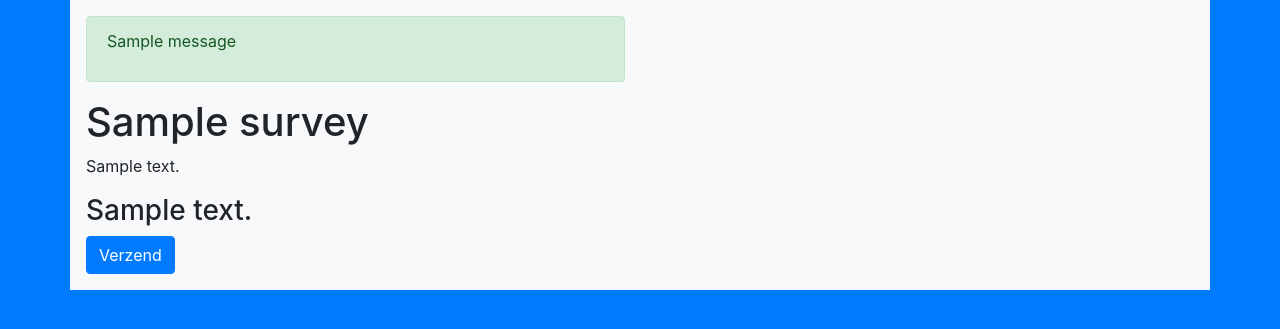
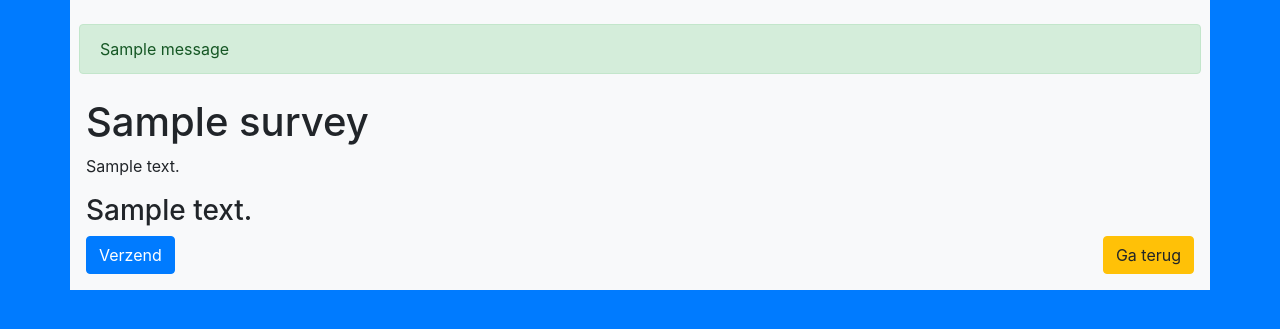
Before and after one commit to jorikslotman/CattleCam_web, a Django app: page /survey/assess/1 in a window 1280 px wide. Shown: the top 329 px of the page. Run offline with Django 3.2, Linux system fonts and the light colour scheme; tables that the repository leaves empty hold one stand-in row (values such as "Sample post"); one stand-in notice (Sample message) is shown; some libraries are stand-ins or nearby versions.

Commit message:
message update survey

```diff
--- a/cattleweb_root/cattleweb/apps/survey/templates/survey/assess.html
+++ b/cattleweb_root/cattleweb/apps/survey/templates/survey/assess.html
@@ -4,18 +4,7 @@
 {% block title %} Vragen {% endblock %}
 
 {% block content %}
-    {% if messages %}
-      <div class="row">
-      <div class="col-sm-6 col-sm-offset-3">
-          {% for message in messages %}
-          <div class="alert alert-{{ message.tags }}" role="alert">
-              <p>{{ message }}</p>
-          </div>
-          {% endfor %}
-        </div>
 
-      </div>
-    {% endif %}
 
     <h1> {{survey.public_title}} </h1>
     <p> {{survey.public_description}}</p>
@@ -60,9 +49,12 @@
 
     </div>
     {% endfor %}
-
-    <button type="submit" class="btn btn-primary">Verzend</button>
-
+    <div class="row">
+        <div class="col"><button type="submit" class="btn btn-primary">Verzend</button></div>
+        <div class="col text-right"><a class="btn btn-warning" href="{% url 'survey:index' %}" role="button">Ga terug</a></div>
+    </div>
     </form>
 
+
+
 {% endblock %}
--- a/cattleweb_root/cattleweb/apps/survey/views.py
+++ b/cattleweb_root/cattleweb/apps/survey/views.py
@@ -22,4 +22,5 @@ def assess(request,survey_id):
     return render(request, 'survey/assess.html',context=context)
 
 def process_survey(request):
+    messages.warning(request, 'Functie niet beschikbaar.')
     return redirect('survey:index')
--- /dev/null
+++ b/cattleweb_root/cattleweb/templates/cattleweb/components/messages.html
@@ -0,0 +1,12 @@
+{% if messages %}
+  <div class="row">
+  <div class="col-sm-12 col-sm-offset-3 p-2">
+      {% for message in messages %}
+      <div class="alert alert-{{ message.tags }}" role="alert">
+        {{ message }}
+      </div>
+      {% endfor %}
+    </div>
+
+  </div>
+{% endif %}
--- a/cattleweb_root/cattleweb/templates/cattleweb/layout/singlecolumn-full.html
+++ b/cattleweb_root/cattleweb/templates/cattleweb/layout/singlecolumn-full.html
@@ -8,6 +8,7 @@
 <body class="bg-primary">
 
     <div class="container bg-light p-3">
+        {% include "cattleweb/components/messages.html" %}
         {% block content %}
         {% endblock %}
     </div>
--- a/cattleweb_root/cattleweb/templates/cattleweb/layout/singlecolumn.html
+++ b/cattleweb_root/cattleweb/templates/cattleweb/layout/singlecolumn.html
@@ -10,6 +10,7 @@
 {% include "cattleweb/components/navbar.html" %}
 
 <div class="container">
+    {% include "cattleweb/components/messages.html" %}
     {% block content %}
     {% endblock %}
 </div>
```
Also changed, not shown: cattleweb_root/cattleweb/apps/survey/templates/survey/index.html (+0 -12 lines).
